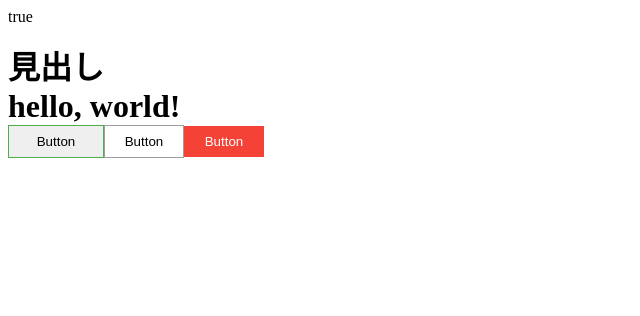
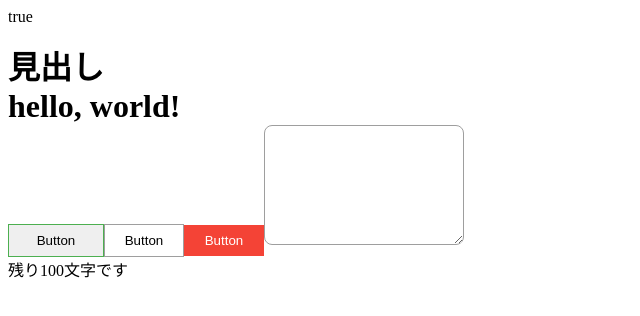
Before and after one commit to nobushi95/Learn_TypeScript_with_hands_on, a React app in the folder ch05/react-app/: page / in a window 1280 px wide. Shown: the top 316 px of the page, without its empty margins (0-640 px from the left). Built offline with nearby package versions, Linux system fonts and the light colour scheme.

Commit message:
Textareaコンポーネント追加

```diff
--- a/ch05/react-app/src/App.tsx
+++ b/ch05/react-app/src/App.tsx
@@ -1,6 +1,7 @@
 import { Button } from "./libs/Button";
 import { Heading } from "./libs/Heading";
 import { Text } from "./libs/Text";
+import { Textarea } from "./libs/Textarea";
 
 export const App = () => {
   return (
@@ -26,6 +27,7 @@
         title="Button"
         type="error"
       />
+      <Textarea width={200} maxLength={100} />
     </>
   );
 };
--- /dev/null
+++ b/ch05/react-app/src/libs/Textarea.tsx
@@ -0,0 +1,61 @@
+import { ChangeEvent, VFC, useState } from "react";
+import styled, { css } from "styled-components";
+import { color, fontSize, radius, space } from "./constants";
+
+type Props = {
+  width?: number;
+  maxLength?: number;
+};
+
+export const Textarea: VFC<Props> = ({ maxLength, width = 300 }) => {
+  const [count, setCount] = useState(0);
+  const handleChange = (event: ChangeEvent<HTMLTextAreaElement>) => {
+    setCount(event.currentTarget.value.length);
+  };
+
+  const isError = (): boolean => {
+    if (maxLength !== undefined && maxLength - count < 0) return true;
+    return false;
+  };
+
+  return (
+    <>
+      <Wrapper
+        onChange={handleChange}
+        width={width}
+        className={isError() ? "error" : ""}
+      />
+      {maxLength !== undefined && (
+        <Count className={isError() ? "error" : ""}>
+          残り{Math.max(maxLength - count, 0)}文字です
+        </Count>
+      )}
+    </>
+  );
+};
+
+const Wrapper = styled.textarea<{ width: number }>`
+  height: 120px;
+  padding: ${space.m};
+  border-radius: ${radius.m};
+  border: solid 1px ${color.gray};
+  font-size: ${fontSize.m};
+
+  ${(props) =>
+    css`
+      width: ${props.width}px;
+    `}
+
+  &.error {
+    border: solid 1px ${color.red};
+  }
+`;
+
+const Count = styled.p`
+  margin: 0;
+  font-size: ${fontSize.m};
+
+  &.error {
+    color: ${color.red};
+  }
+`;
```
